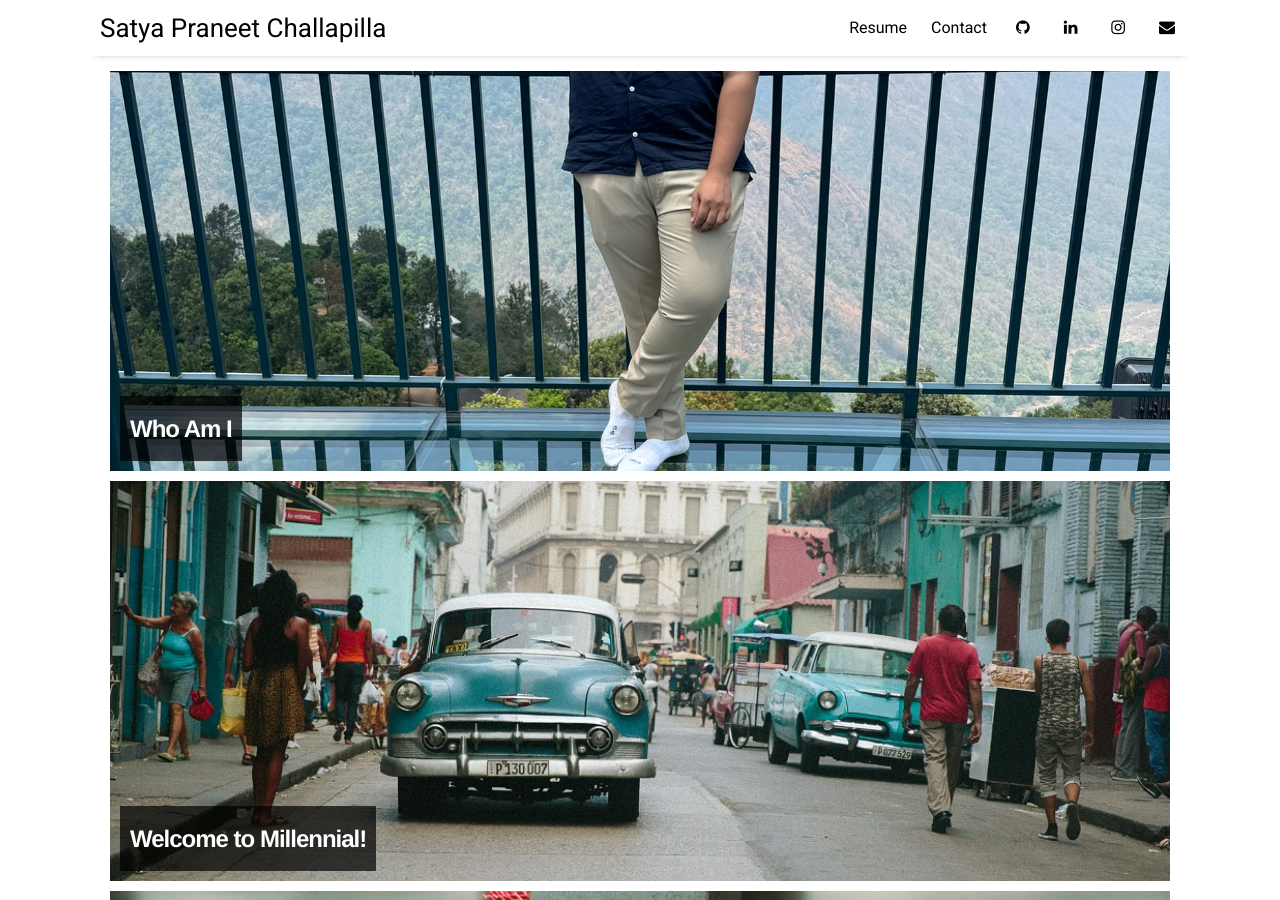
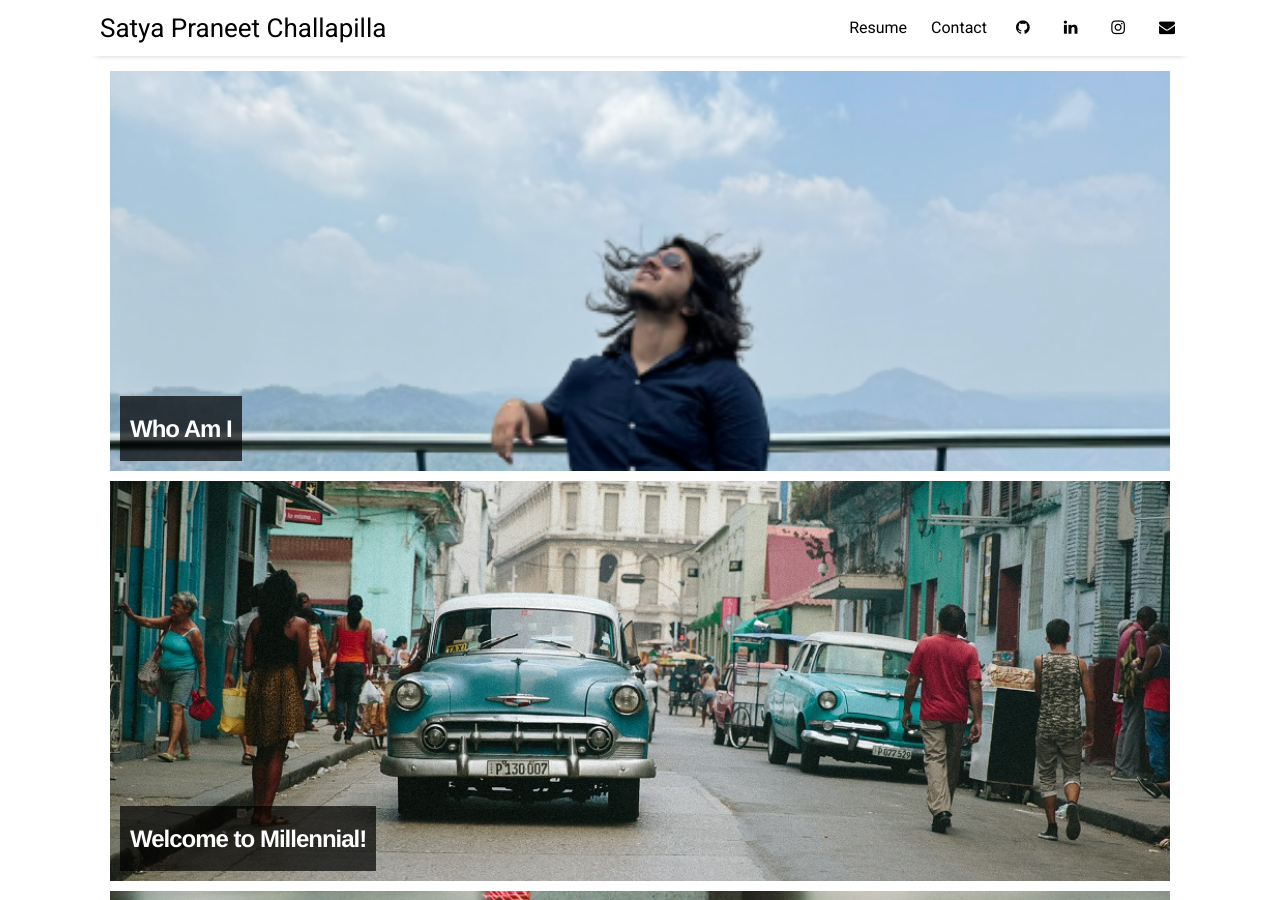
Before and after one commit to satyapraneet63/portfolio, a Jekyll site: the page built from index.html, in a window 1280 px wide and 900 px high. Built offline with Jekyll 4.4.1, drawn with Linux system fonts in a browser that asks for light colours; nearby versions of some CDN libraries; the list of posts is cut into pages by our own code.

Commit message:
small edits to the photo and post

```diff
--- a/_layouts/post.html
+++ b/_layouts/post.html
@@ -6,7 +6,7 @@ layout: default
   <h1>
     {{ page.title }}
   </h1>
-  {% if site.hide_post_date != true %}
+  {% if site.hide_post_date = true %}
     {% include post-date.html %}
   {% endif %}
   {% if page.image %}
@@ -17,10 +17,10 @@ layout: default
   <article>
     {{ content }}
   </article>
-  {% if site.hide_post_share != true %}
+  {% if site.hide_post_share = true %}
     {% include post-share.html %}
   {% endif %}
-  {% if site.hide_related_posts != true %}
+  {% if site.hide_related_posts = true %}
     {% include related-posts.html %}
   {% endif %}
   {% if site.data.settings.disqus.comments %}
```
Also changed, not shown: _posts/2025-10-05-who-am-i.md (+1 -1 lines), assets/img/bobby.JPEG (deleted), assets/img/bobby.png (added).
